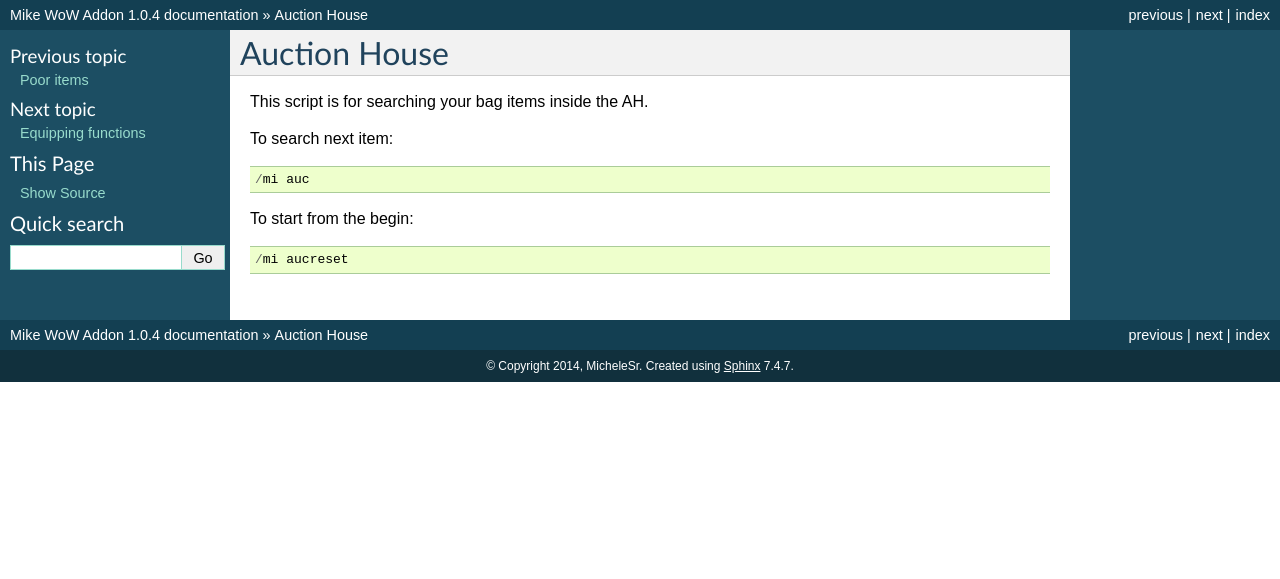
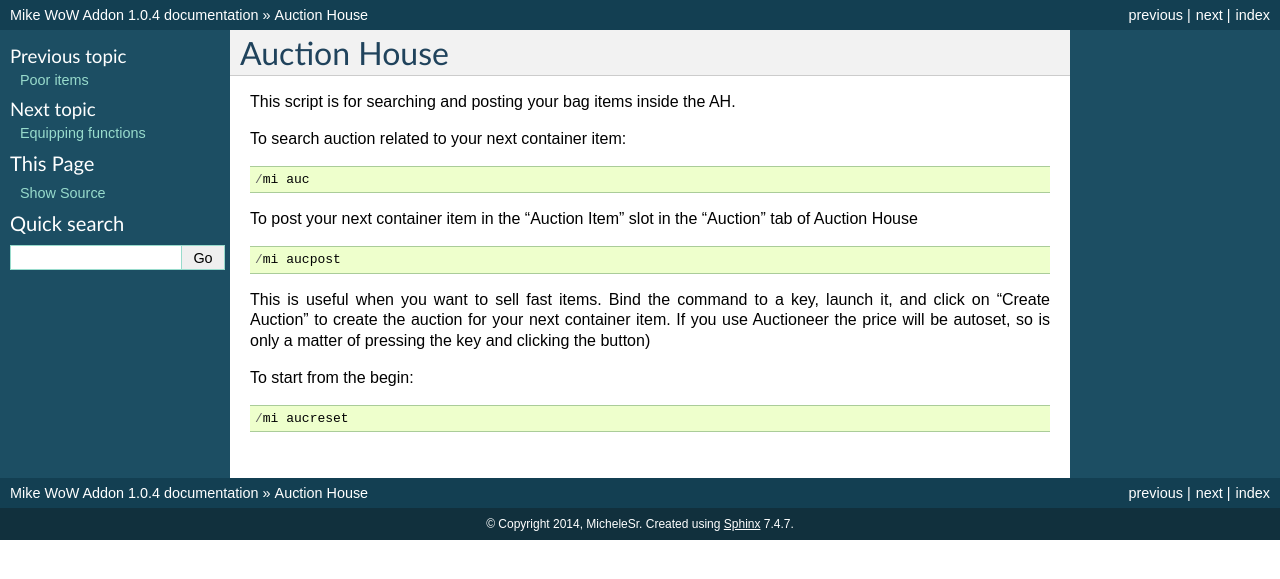
Before and after one commit to michelesr/mike-wow-addon, a Sphinx documentation site: the page built from doc/source/auction_house.rst, in a window 1280 px wide. Shown: the top 579 px of the page. Built offline with Sphinx 7.4.7, drawn with Linux system fonts in a browser that asks for light colours.

Commit message:
minor add (aucpost)

```diff
--- a/doc/source/auction_house.rst
+++ b/doc/source/auction_house.rst
@@ -2,12 +2,22 @@
 Auction House
 *************
 
-This script is for searching your bag items inside the AH.
+This script is for searching and posting your bag items inside the AH.
 
-To search next item::
+To search auction related to your next container item::
 
 	/mi auc
+
+To post your next container item in the "Auction Item" slot in the "Auction" tab of Auction House ::
+
+	/mi aucpost
+
+..
+
+This is useful when you want to sell fast items. Bind the command to a key, launch it, and click on "Create Auction" to create the auction for your next container item. If you use Auctioneer the price will be autoset, so is only a matter of pressing the key and clicking the button)
 
 To start from the begin::
 
 	/mi aucreset
+
+..
```
Also changed, not shown: 19 other files.
